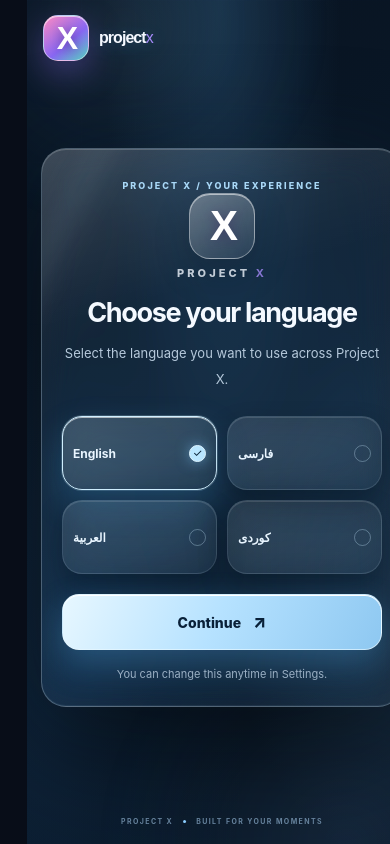
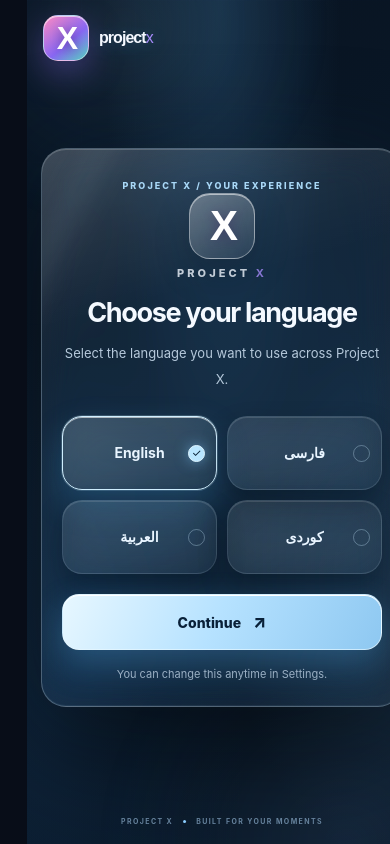
Before and after one commit to shrkoo/project-x-preview., a Next.js app: page / in a window 390 px wide. Built offline with nearby package versions, Linux system fonts and the light colour scheme.

Commit message:
Center language names and remove flag layout

```diff
--- a/app/globals.css
+++ b/app/globals.css
@@ -921,3 +921,13 @@ button:focus-visible,input:focus-visible{outline:2px solid #8fc1ff;outline-offse
 .px-language-brand-name b{color:var(--px-accent,#a78bfa)}
 .px-language-flag svg{display:block;width:52px;height:37px;border-radius:6px;overflow:hidden;box-shadow:0 3px 10px rgba(0,0,0,.20)}
 @media(max-width:480px){.px-language-brand-emblem{margin:2px auto 16px;gap:7px}.px-language-brand-x{width:66px;height:66px;border-radius:21px}.px-language-brand-x .px-real-brand-mark{font-size:42px}}
+
+
+/* Text-only language choices, centered beneath the Project X emblem */
+.px-language-option{justify-content:center;gap:0}
+.px-language-label{flex:1;align-items:center;justify-content:center;text-align:center;font-size:16px;line-height:1.4}
+.px-language-option .px-radio{position:absolute;inset-inline-end:14px;margin:0}
+@media(max-width:560px){
+  .px-language-label{font-size:14px}
+  .px-language-option .px-radio{inset-inline-end:11px}
+}
```
